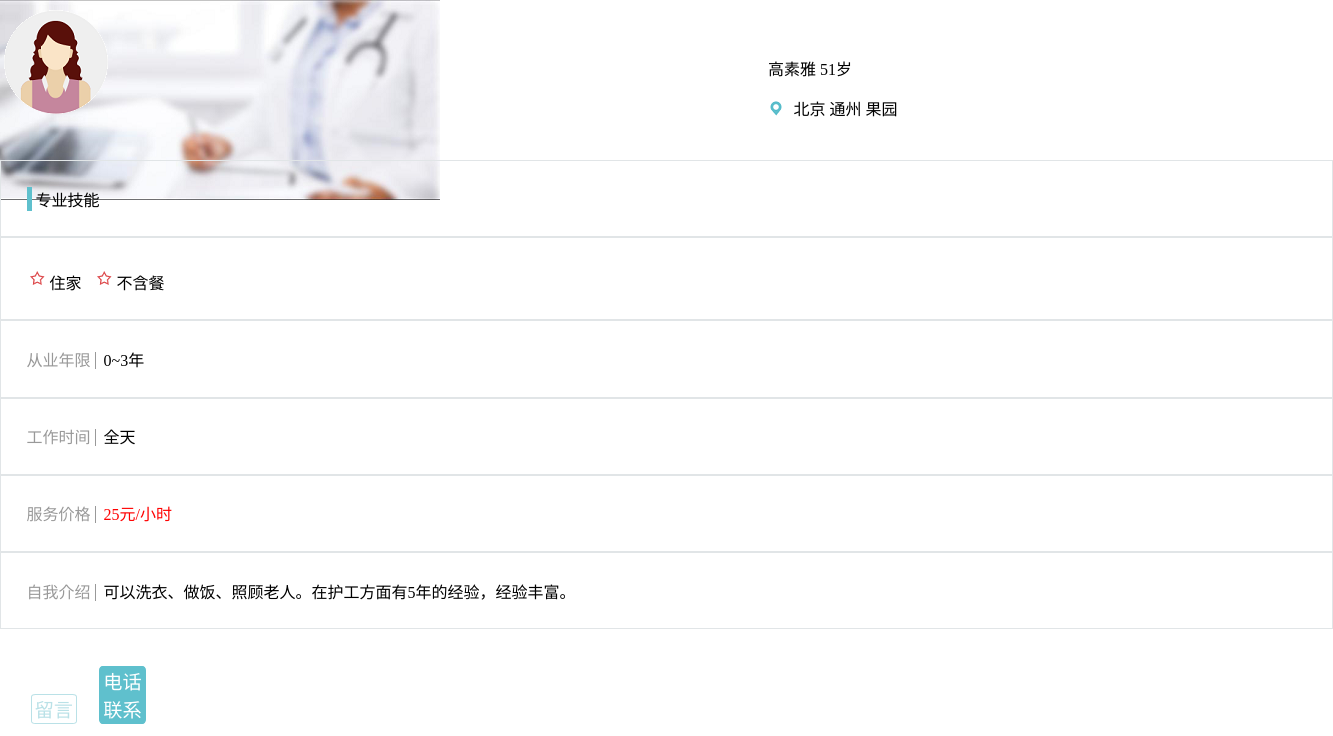
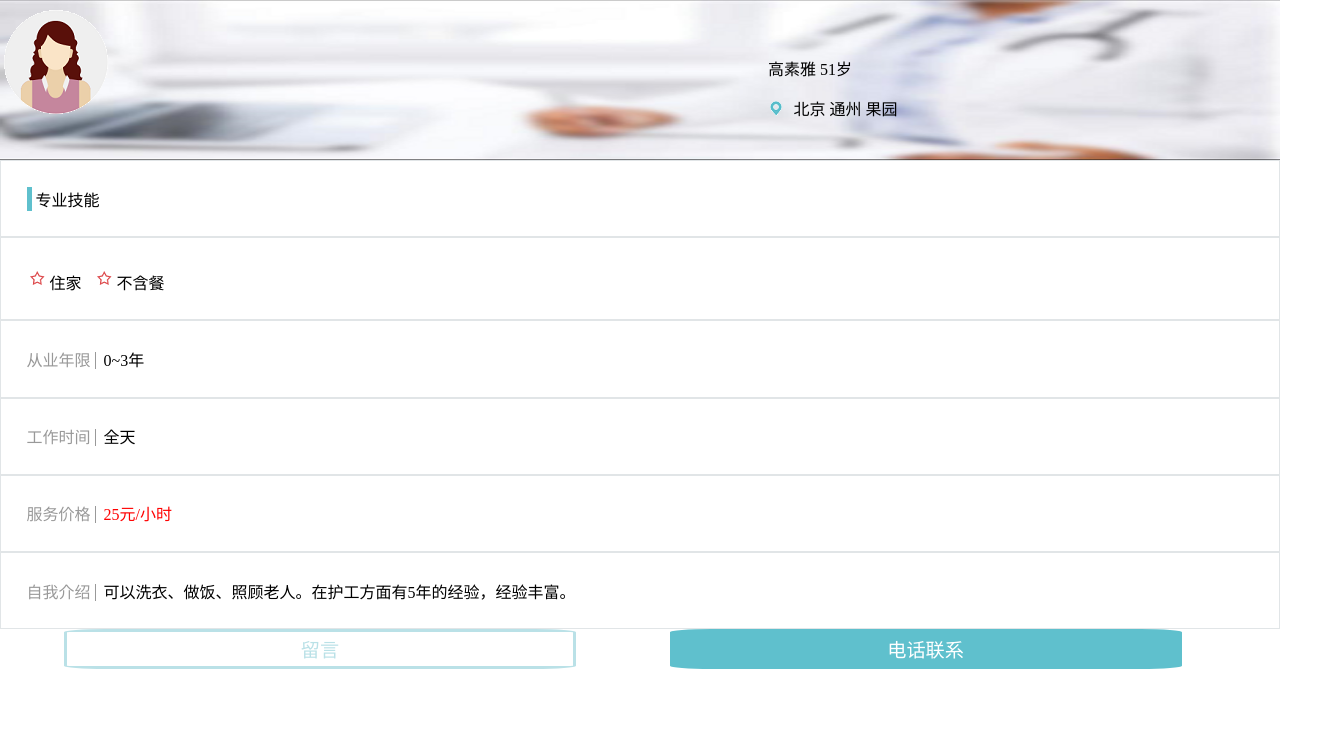
Before and after one commit to IrisQuu/IrisQuu.github.io, a plain HTML site: page task5/5.html in a window 1280 px wide. Shown: the part 64-800 px from the top of the page, 1333 px wide, since content can reach past the window. Drawn offline with Linux system fonts and the light colour scheme.

Commit message:
Update 5.css

```diff
--- a/task5/5.css
+++ b/task5/5.css
@@ -1,38 +1,52 @@
-* {margin: 0; padding: 0;}
-body{height: 100%; margin: 0; }
+* {margin: 0;padding: 0;}
+html, body {
+  height: 100%; /*让页面撑满窗口*/
+}
+
 .header{height: 4rem; width=100%;
-      background-color:#5fc0cd; }
+      background-color:#5fc0cd;}
 .arrow{position: absolute; top:20px;}
-.h-middle{position:absolute;top: 20px;left: 50%;
+.h-middle{position:absolute;top: 20px;left: 48%;
           color: white;font-size:1.2rem;}
-.profile{height:10rem; wdith:100%;position: relative; }
-.b-ground{height: 10rem; wdith: 100%;
+.profile{height:10rem; wdith:100%;position: relative;}
+.b-ground{height: 10rem; width: 100%;
           position:absolute;left:0px;
-          top:0px;z-index:-1;
-          height: auto;
-          max-width: 100%;
-          display: block; }
-.touxiang{height: auto;
-          max-width: 100%;
-          display: block; }
+          top:0px;z-index:-1;}
+.touxiang{}
 .p-name{position: absolute; top: 35%;left: 60%;}
 .address{position: absolute; top: 60%;left: 62%;}
 .location{position: absolute; top: 60%;left: 60%;}
-.m1{height:rem;width:100%;
-    border: 1px solid #E1E5E7;padding: 2%;}
+.m1{margin: 0;padding: 2%;
+    border: 1px solid #E1E5E7;}
 .skill{border-left: 5px solid #5fc0cd;}
-.detail{color: #999999}
-.sub{border-left: 1px solid #999999}
+.detail{color: #999999;}
+.sub{border-left: 1px solid #999999;}
 .sub1{border-left: 1px solid #999999;
     color:red;}
-.button{float:left; display: inline-block;}
-.message{background-color: #FFFFFF;border: 1px solid #BAE1E7;margin: 10%;
-        color:#BAE1E7;text-align: center;width:37.5%;
-        border-radius: 10%;font-size:1.2rem;position:relative; left: 15%;}
+
+button{height: 100%;}
+.message{background-color: #FFFFFF;border: 3px solid #BAE1E7;
+        color:#BAE1E7;text-align: center;width:40%; position: relative; top: %;left: 5%;
+        border-radius: 8%;font-size:1.2rem;}
 .phone{background-color: #5FC0CD;
-      border: 1px solid #5FC0CD;
-      color:white;text-align: center;width: 37.5%;
-      border-radius: 8%;font-size:1.2rem;position:relative; left: 20%;}
-.wrapper{min-height:100%;
-  position:relative;}
-.footer{position:absolute;bottom:0;}
+      border: 3px solid #5FC0CD;position: relative; top: %;left: 12%;
+      color:white;text-align: center;width: 40%;
+      border-radius: 8%;font-size:1.2rem;}
+
+
+.container{
+    display: flex;
+    flex-direction: column;
+    height: 100%;overflow: hidden;
+}
+.header{
+    flex: 0 0 auto;
+}
+.main{
+    overflow: auto;
+    flex: 1;}
+.footer{
+    height: 40px;
+    background: white;
+    flex: 0 0 auto;
+    }
```
